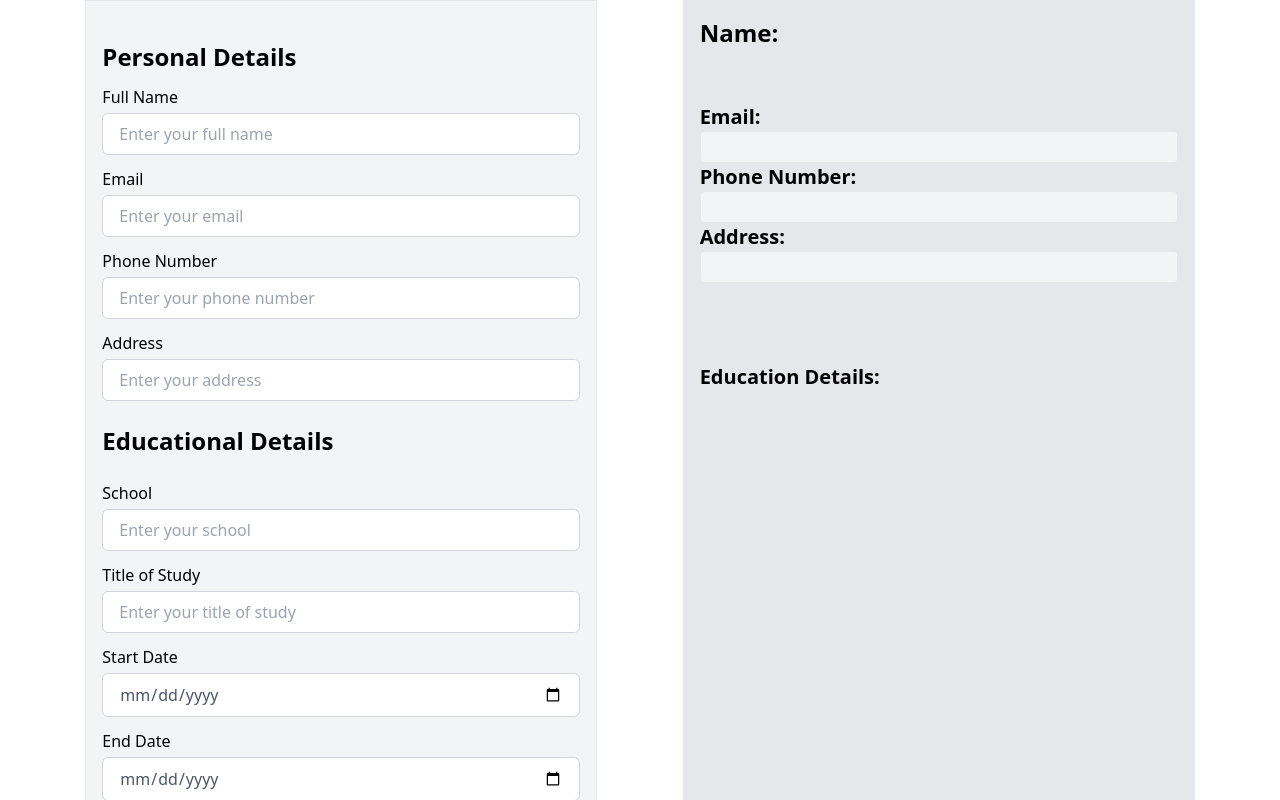
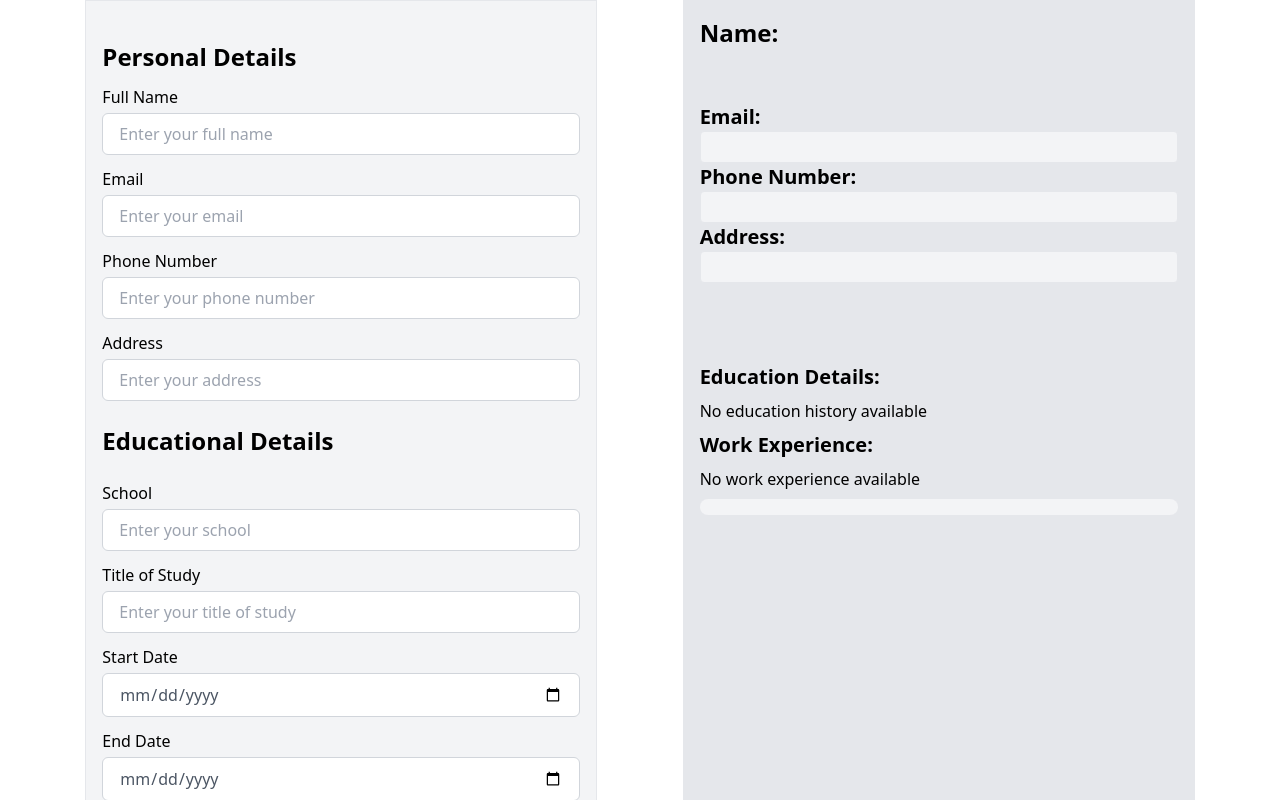
Before and after one commit to saadniazifed/SmartResume, a React (Vite) app: page / in a window 1280 px wide. Shown: the top 800 px of the page. Built offline with nearby package versions, Linux system fonts and the light colour scheme.

Commit message:
Worked on the Hobby styling.

```diff
--- a/src/components/EducationDetails/RenderEducationDetails.jsx
+++ b/src/components/EducationDetails/RenderEducationDetails.jsx
@@ -5,7 +5,7 @@ const RenderEducationDetails = (props) => {
 
   return (
     <>
-      <div className="flex flex-col h-3/4 w-full">
+      <div className="flex flex-col w-full">
         {educationInfo.length > 0 && (
           <div className="mb-2">
             <span className="font-bold text-xl font-sans">
@@ -41,6 +41,11 @@ const RenderEducationDetails = (props) => {
                   {info.endDate}
                 </p>
               )}
+
+              {!info.school &&
+                !info.titleOfStudy &&
+                !info.startDate &&
+                !info.endDate && <p>No education history available</p>}
             </div>
           ))}
       </div>
--- a/src/components/Hobbies/RenderHobbies.jsx
+++ b/src/components/Hobbies/RenderHobbies.jsx
@@ -4,11 +4,11 @@ const RenderHobbies = (props) => {
   const { hobbies } = props;
   return (
     <div>
-      <ul className="flex flex-wrap justify-start list-none p-0">
+      <ul className="flex flex-wrap justify-center list-none p-0 space-y-2 space-x-2">
         {hobbies?.map((hobby, index) => (
           <li
             key={index}
-            className="flex-grow flex-basis-0 flex-shrink break-words"
+            className="flex-grow flex-basis-0 flex-shrink w-1/3 p-2 rounded-lg bg-gray-100 text-center"
           >
             <div className="align-top">{hobby.hobby}</div>
           </li>
--- a/src/components/WorkExperience/RenderWorkExperience.jsx
+++ b/src/components/WorkExperience/RenderWorkExperience.jsx
@@ -1,22 +1,62 @@
+import PropTypes from "prop-types";
+
 const RenderWorkExperience = (props) => {
   const { workExperience } = props;
+  console.log("workExperience: ", workExperience);
   return (
     <>
-      {workExperience.length > 0
-        ? workExperience.map((experience, index) => (
-            <div key={index}>
-              {experience.company && <p>Company: {experience.company}</p>}
-              {experience.jobTitle && <p>Job Title: {experience.jobTitle}</p>}
-              {experience.startDate && (
-                <p>Start Date: {experience.startDate}</p>
-              )}
-              {experience.endDate && <p>End Date: {experience.endDate}</p>}
-              <hr />
-            </div>
-          ))
-        : null}
+      {workExperience.length > 0 && (
+        <div className="mb-2">
+          <span className="font-bold text-xl font-sans">Work Experience:</span>
+        </div>
+      )}
+
+      {workExperience.length > 0 &&
+        workExperience.map((experience, index) => (
+          <div key={index} className="mb-2">
+            {experience.company && (
+              <p className="border rounded p-2 bg-gray-100">
+                <span className="font-bold font-sans">Company:</span>{" "}
+                {experience.company}
+              </p>
+            )}
+            {experience.jobTitle && (
+              <p className="border rounded p-2 bg-gray-100">
+                <span className="font-bold font-sans">Job Title:</span>{" "}
+                {experience.jobTitle}
+              </p>
+            )}
+            {experience.startDate && (
+              <p className="border rounded p-2 bg-gray-100">
+                <span className="font-bold font-sans">Start Date:</span>{" "}
+                {experience.startDate}
+              </p>
+            )}
+            {experience.endDate && (
+              <p className="border rounded p-2 bg-gray-100">
+                <span className="font-bold font-sans">End Date:</span>{" "}
+                {experience.endDate}
+              </p>
+            )}
+            {!experience.company &&
+              !experience.jobTitle &&
+              !experience.startDate &&
+              !experience.endDate && <p>No work experience available</p>}
+          </div>
+        ))}
     </>
   );
 };
 
+RenderWorkExperience.propTypes = {
+  workExperience: PropTypes.arrayOf(
+    PropTypes.shape({
+      company: PropTypes.string,
+      jobTitle: PropTypes.string,
+      startDate: PropTypes.string,
+      endDate: PropTypes.string,
+    })
+  ).isRequired,
+};
+
 export default RenderWorkExperience;
```
